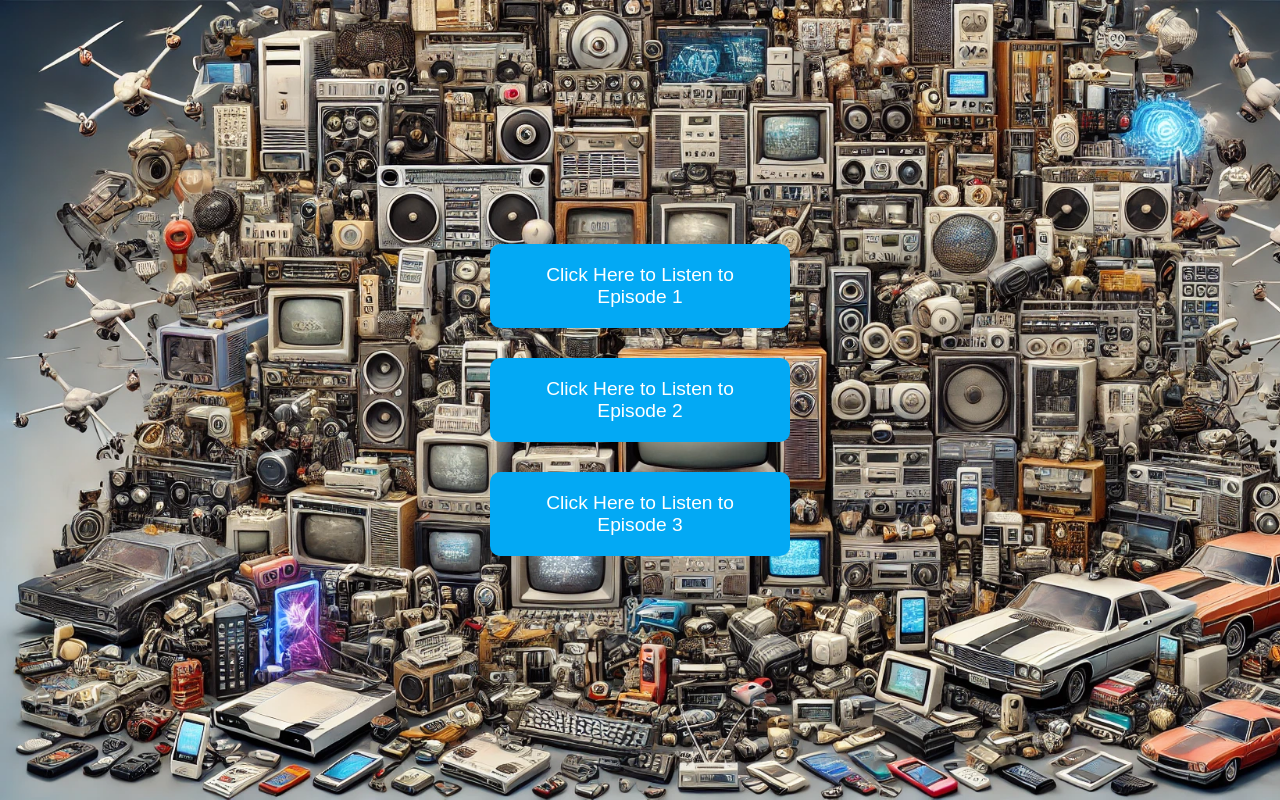
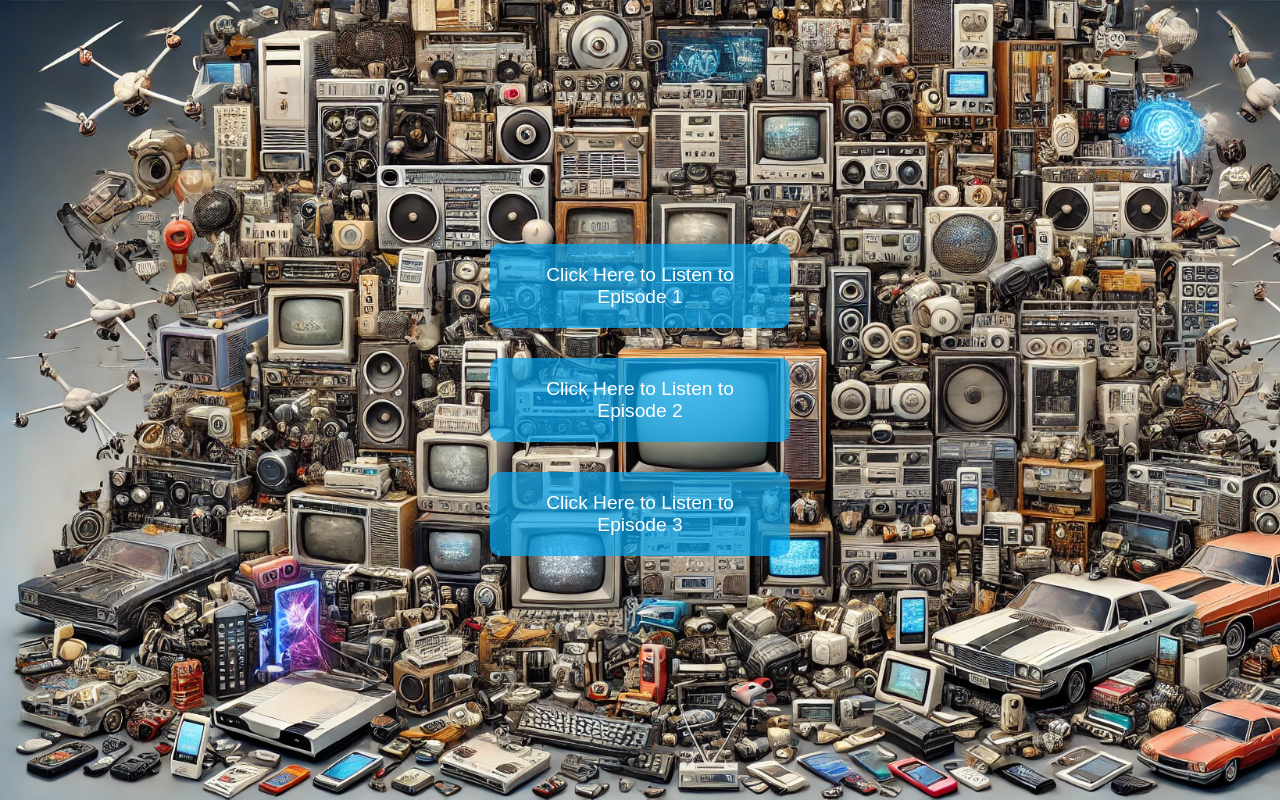
Before and after one commit to Siman-56/Technology-over-the-Years, a plain HTML site: page index.html in a window 1280 px wide. Drawn offline with Linux system fonts and the light colour scheme.

Commit message:
Update index.html

```diff
--- a/index.html
+++ b/index.html
@@ -23,7 +23,7 @@
             width: 300px;
             margin: 15px auto;
             padding: 20px;
-            background-color: rgba(3,169,244,1); /* Updated button color */
+            background-color: rgba(3,169,244,0.7); /* Updated button color */
             color: white;
             text-decoration: none;
             font-size: 1.2em;
```
